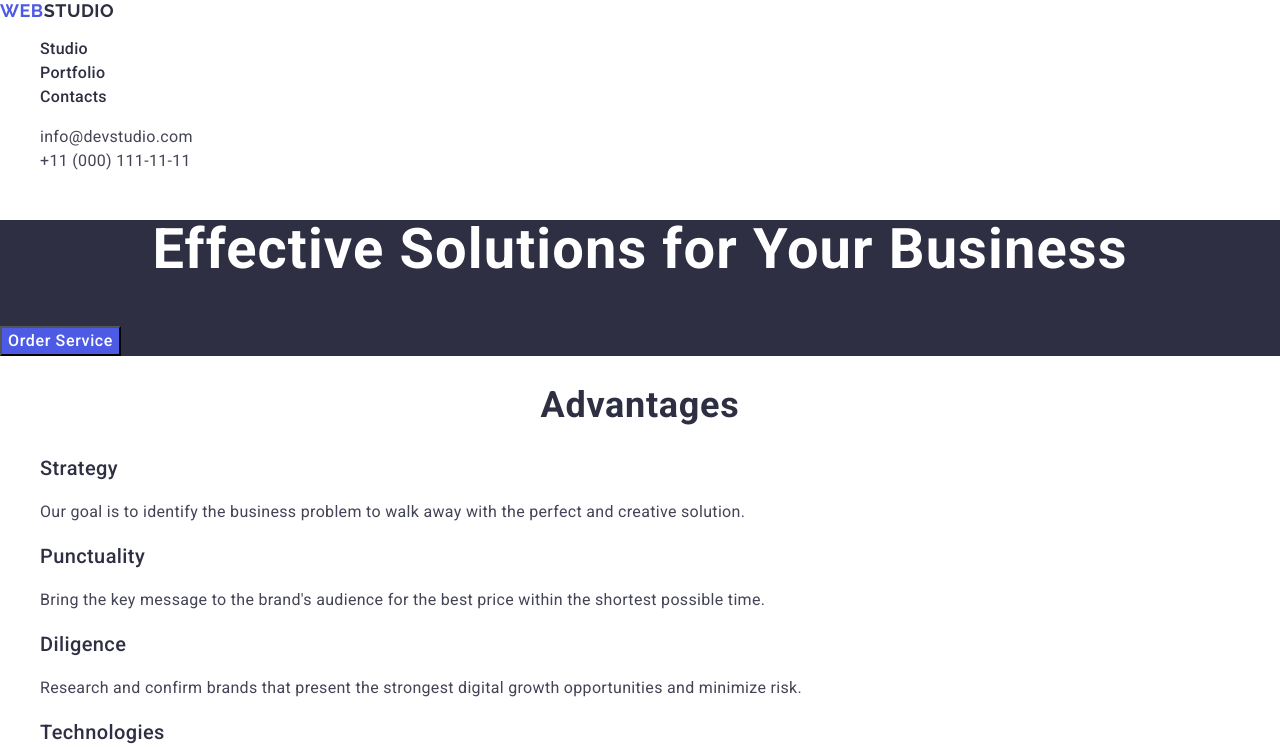
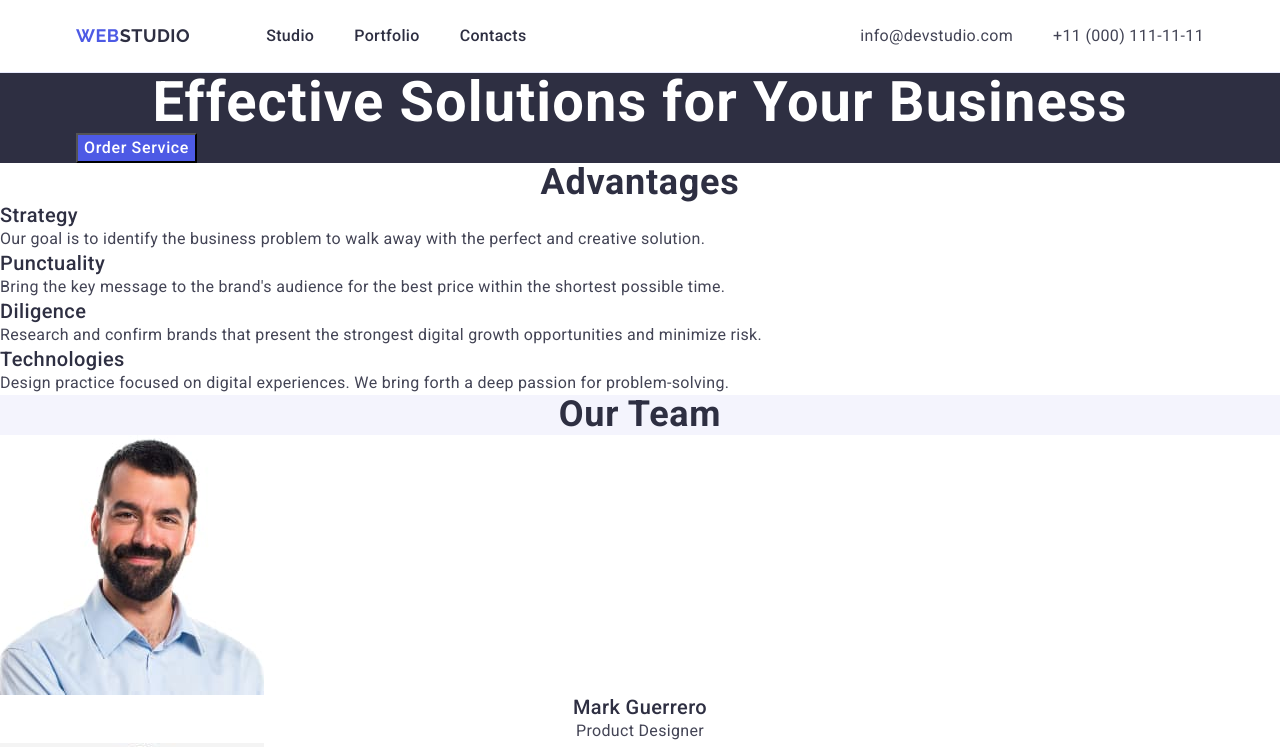
Before and after one commit to Anna-Anatoliivna/goit-markup-hw-03, a plain HTML site: page index.html in a window 1280 px wide. Shown: the top 747 px of the page. Drawn offline with nearby package versions, Linux system fonts and the light colour scheme.

Commit message:
added styles  for header

```diff
--- a/css/styles.css
+++ b/css/styles.css
@@ -1,9 +1,22 @@
 ul,
 ol {
   list-style-type: none;
+  padding-left: 0;
+  margin-top: 0;
+  margin-bottom: 0;
 }
 a {
   text-decoration: none;
+}
+h1,
+h2,
+h3,
+h4,
+h5,
+h6,
+p {
+  margin-top: 0;
+  margin-bottom: 0;
 }
 button {
   cursor: pointer;
@@ -13,7 +26,24 @@ body {
   color: #434455;
   background: #fff;
 }
-
+img {
+  display: block;
+  max-width: 100%;
+  height: auto;
+}
+.container {
+  width: 1158px;
+  padding: 0 15px;
+  margin: 0 auto;
+}
+.page-header {
+  border-bottom: 1px solid #e7e9fc;
+}
+.header-container {
+  display: flex;
+  justify-content: space-between;
+  align-items: center;
+}
 .logo {
   font-family: 'Raleway', sans-serif;
   font-weight: 700;
@@ -22,37 +52,59 @@ body {
   letter-spacing: 0.03em;
   text-transform: uppercase;
   color: #4d5ae5;
+  margin-right: 76px;
 }
 .text-new-color {
   color: #2e2f42;
 }
-.menu-link {
+.header-navigation-page {
+  display: flex;
+  align-items: center;
+}
+.header-menu {
+  display: flex;
+  gap: 40px;
+}
+.header-menu-link {
+  display: block;
+  padding-top: 24px;
+  padding-bottom: 24px;
   font-weight: 500;
   font-size: 16px;
   line-height: 1.5;
   letter-spacing: 0.02em;
   color: #2e2f42;
 }
-.menu-link:hover,
-.menu-link:focus {
+.header-menu-link:hover,
+.header-menu-link:focus {
   color: #404bbf;
 }
-.contacts {
+
+.header-contacts {
   font-style: normal;
 }
-.contacts-link {
+.header-contacts-list {
+  display: flex;
+  gap: 40px;
+}
+.header-contacts-link {
+  display: block;
+  padding-top: 24px;
+  padding-bottom: 24px;
   font-size: 16px;
   line-height: 1.5;
   letter-spacing: 0.02em;
   color: inherit;
 }
-.contacts-link:hover,
-.contacts-link:focus {
+.header-contacts-link:hover,
+.header-contacts-link:focus {
   color: #404bbf;
 }
-.first-section {
+/* ===============hero================= */
+.section-hero {
   background: #2e2f42;
 }
+
 .page-title {
   font-size: 56px;
   line-height: 1.07;
--- a/index.html
+++ b/index.html
@@ -5,42 +5,48 @@
     <meta charset="UTF-8">
     <meta name="viewport" content="width=device-width, initial-scale=1.0">
     <title>Webstudio</title>
+    <!-- Modern normolize -->
+    <link rel="stylesheet"
+        href="https://cdnjs.cloudflare.com/ajax/libs/modern-normalize/2.0.0/modern-normalize.min.css">
     <!-- Google fonts -->
     <link rel="preconnect" href="https://fonts.googleapis.com">
     <link rel="preconnect" href="https://fonts.gstatic.com" crossorigin>
     <link
         href="https://fonts.googleapis.com/css2?family=Raleway:ital,wght@0,100..900;1,100..900&family=Roboto:ital,wght@0,100;0,300;0,400;0,500;0,700;0,900;1,100;1,300;1,400;1,500;1,700;1,900&display=swap"
         rel="stylesheet">
-    <!-- Modern normolize -->
-    <link rel="stylesheet"
-        href="https://cdnjs.cloudflare.com/ajax/libs/modern-normalize/2.0.0/modern-normalize.min.css">
     <!-- Own styles -->
     <link rel="stylesheet" href="css/styles.css">
 </head>
 
 <body>
     <header class="page-header">
-        <nav class="navigation-page">
+        <div class="container header-container">
+            <nav class="header-navigation-page">
                 <a class="logo" href="./index.html">Web<span class="text-new-color">Studio</span></a>
-            <ul class="menu">
-                <li class="menu-item"><a class="menu-link" href="./index.html">Studio</a></li>
-                <li class="menu-item"><a class="menu-link" href="">Portfolio</a></li>
-                <li class="menu-item"><a class="menu-link" href="">Contacts</a></li>
+                <ul class="header-menu">
+                    <li class="header-menu-item"><a class="header-menu-link" href="./index.html">Studio</a></li>
+                    <li class="header-menu-item"><a class="header-menu-link" href="">Portfolio</a></li>
+                    <li class="header-menu-item"><a class="header-menu-link" href="">Contacts</a></li>
                 </ul>
             </nav>
-        <address class="contacts">
-            <ul>
-                <li class="contacts-item"><a class="contacts-link"
+            <address class="header-contacts">
+                <ul class="header-contacts-list">
+                    <li class="header-contacts-item"><a class="header-contacts-link"
                             href="mailto:info@devstudio.com">info@devstudio.com</a></li>
-                <li class="contacts-item"><a class="contacts-link" href="tel:+110001111111">+11 (000) 111-11-11</a></li>
+                    <li class="header-contacts-item"><a class="header-contacts-link" href="tel:+110001111111">+11 (000)
+                            111-11-11</a>
+                    </li>
                 </ul>
             </address>
+        </div>
     </header>
     <main>
-        <section class="first-section">
+        <section class="section-hero">
+            <div class="container hero-container">
                 <h1 class="page-title">Effective Solutions
                     for Your Business</h1>
                 <button class="btn" type="button">Order Service</button>
+            </div>
         </section>
         <section class="second-section">
             <h2 class="second-title">Advantages</h2>
```
Lines whose indentation alone changed are shown as unchanged.
